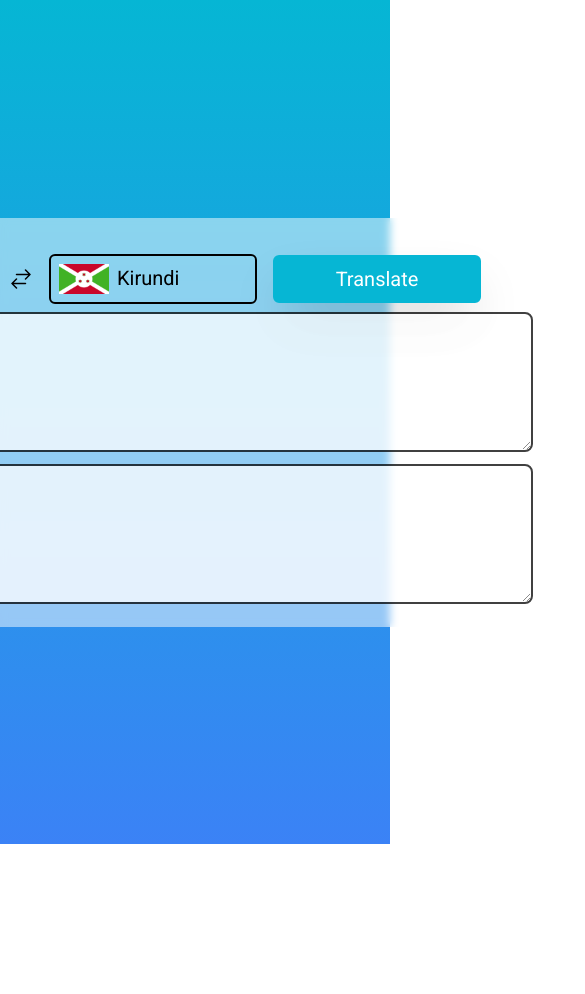
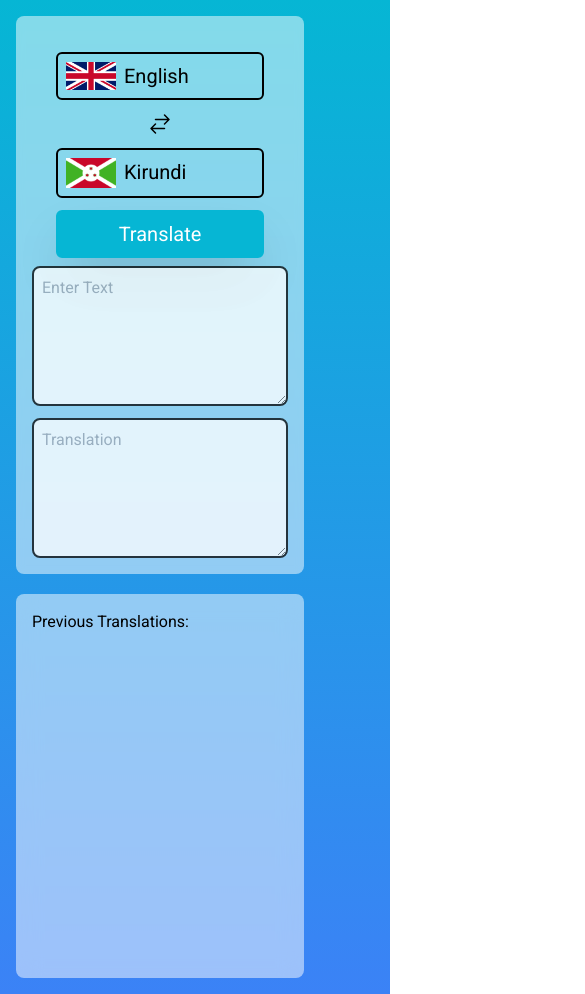
Before and after one commit to marknature/translator-gdsc, a Next.js app: page / in a window 390 px wide. Shown: the top 994 px of the page, 585 px wide, since content can reach past the window. Before the commit the page ends 844 px from the top, so only its background shows below. Built offline with nearby package versions, Linux system fonts and the light colour scheme.

Commit message:
UI responsiveness

```diff
--- a/app/page.tsx
+++ b/app/page.tsx
@@ -87,10 +87,10 @@ export default function Home() {
   };
 
   return (
-    <div className="flex w-full h-screen bg-gradient-to-b from-cyan-500 to-blue-500  justify-center gap-10 items-center">
-      <div className=" flex flex-col w-fit justify-center items-center bg-white/50 p-4 rounded-lg backdrop-blur-sm">
-        <div className="flex flex-row justify-center items-center gap-6 w-full mt-5">
-          <div className="flex flex-row items-center gap-4 w-full">
+    <div className="flex flex-col gap-5 p-4 md:flex-row md:items-center md:h-screen md:w-full md:justify-center lg:flex lg:w-full lg:h-screen bg-gradient-to-b from-cyan-500 to-blue-500  lg:justify-center lg:gap-10 lg:items-center">
+      <div className=" flex flex-col w-72 lg:flex lg:flex-col lg:w-fit lg:justify-center lg:items-center bg-white/50 p-4 rounded-lg backdrop-blur-sm">
+        <div className="columns-1 items-center lg:flex lg:flex-row lg:justify-center lg:items-center lg:gap-6 w-full mt-5">
+          <div className=" flex flex-col items-center gap-3 lg:flex lg:flex-row lg:items-center lg:gap-4 w-full">
             <div className="flex gap-2 w-52 border-2 border-black p-2 rounded-md">
               <Image
                 src={"/assets/english.png"}
@@ -136,7 +136,7 @@ export default function Home() {
         </div>
         <div className="space-y-3 mt-2">
           <div>
-            <form onSubmit={translate} className="flex items-center space-x-5">
+            <form className="flex items-center space-x-5">
               <textarea
                 name="english"
                 id="english"
@@ -149,7 +149,7 @@ export default function Home() {
             </form>
           </div>
           <div>
-            <form action="">
+            <form className="flex items-center space-x-5">
               <textarea
                 name="lang"
                 id="lang"
@@ -174,7 +174,7 @@ export default function Home() {
           )}
         </div>
       </div>
-      <div className="flex flex-col bg-white/50 backdrop-blur-md p-4 rounded-lg h-96 w-80 overflow-y-auto overflow-x-hidden ">
+      <div className="flex flex-col bg-white/50 backdrop-blur-md p-4 rounded-lg h-96 w-72 md:w-64 lg:w-80 overflow-y-auto overflow-x-hidden ">
         <h1 className="font-primary">Previous Translations:</h1>
         {history.map((item, index) => (
           <div key={index} className="row">
```
